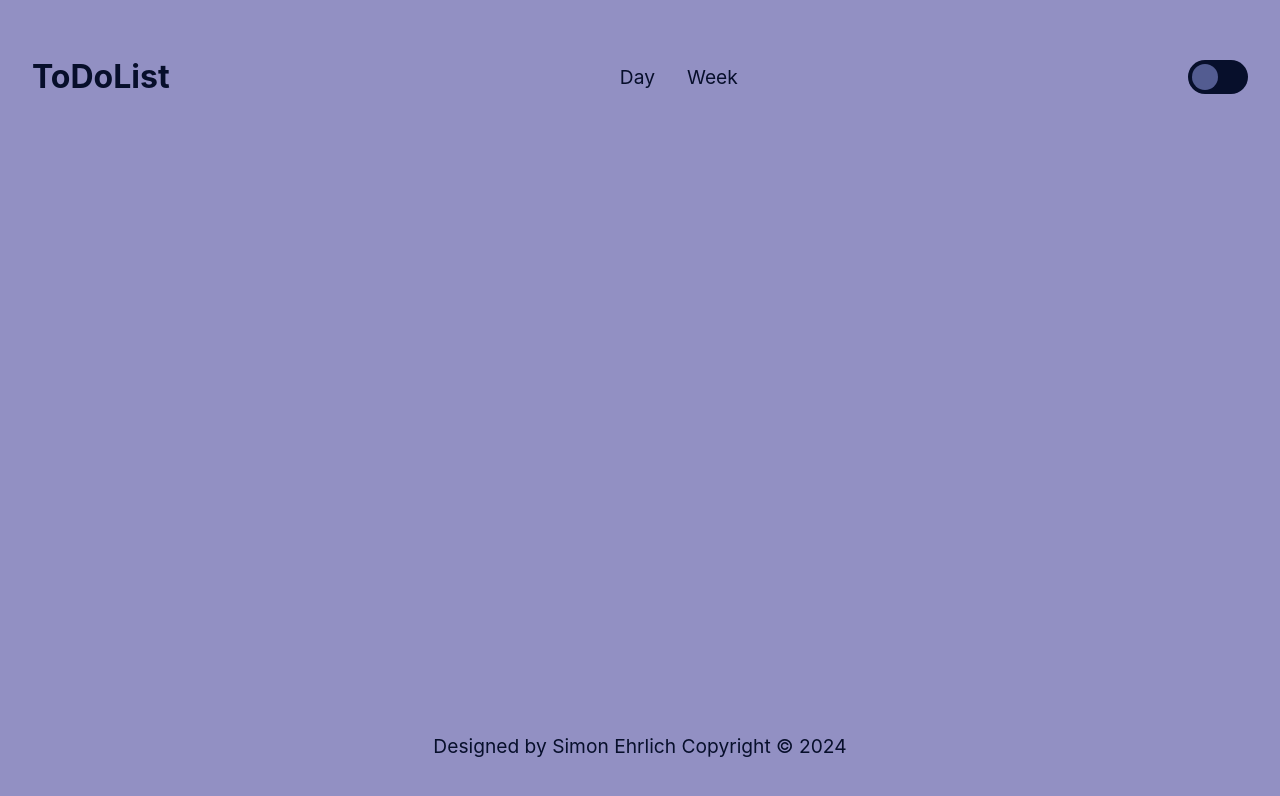
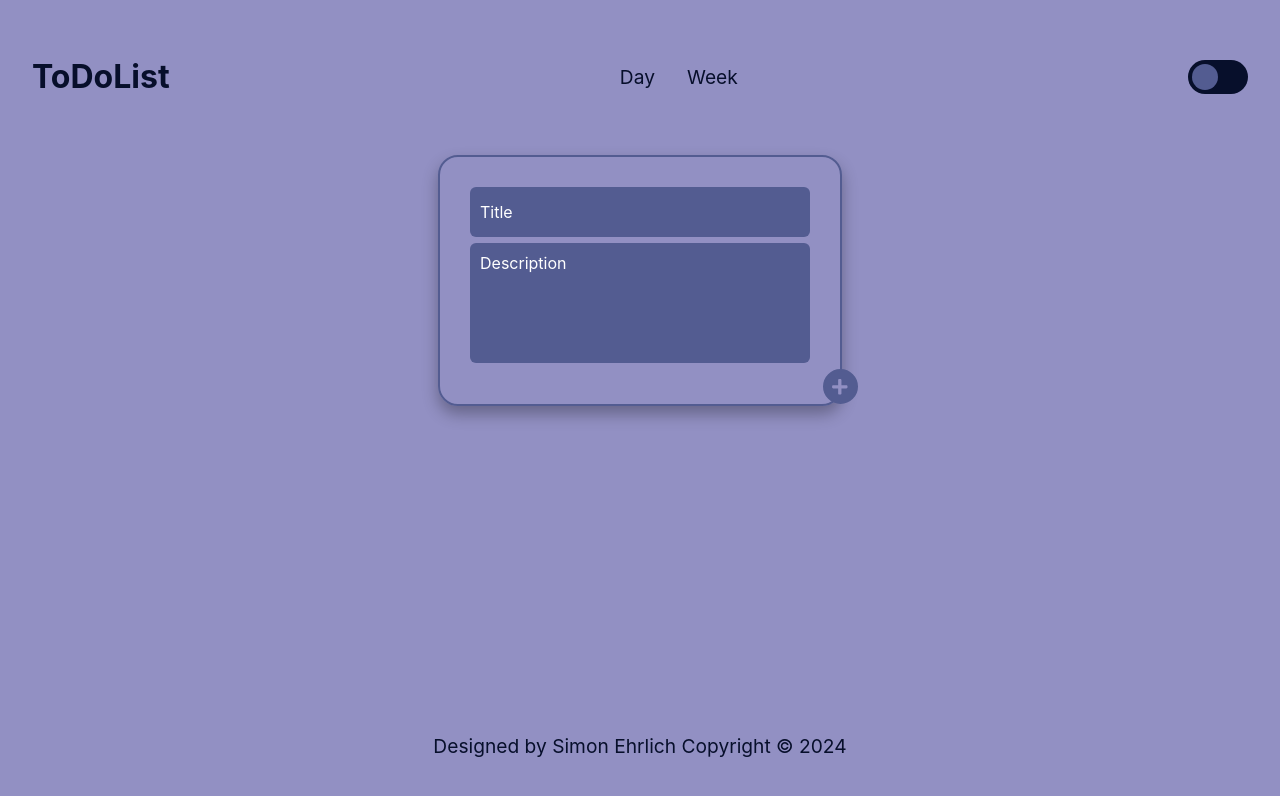
Before and after one commit to Saynomis/ToDoList, a React (Vite) app: page / in a window 1280 px wide. Shown: the top 796 px of the page. Built offline with nearby package versions, Linux system fonts and the light colour scheme.

Commit message:
stable code functionality in Note Component

```diff
--- a/src/App.jsx
+++ b/src/App.jsx
@@ -1,7 +1,9 @@
+import { useState, useEffect } from "react";
 import "./Styles/App.css";
 import Header from "./Components/Header";
+import Note from "./Components/Note";
+import CreateArea from "./Components/CreateArea";
 import Footer from "./Components/Footer";
-import { useState, useEffect } from "react";
 
 function App() {
   const [isDarkMode, setIsDarkMode] = useState(false);
@@ -14,9 +16,13 @@ function App() {
     setIsDarkMode(!isDarkMode);
   };
 
+
+
   return (
     <div>
       <Header handleClick={handleThemeToggle} isDarkMode={isDarkMode} />
+      <Note />
+      <CreateArea />
       <Footer />
     </div>
   );
--- /dev/null
+++ b/src/Components/CreateArea.jsx
@@ -0,0 +1,10 @@
+import '../Styles/CreateArea.css'
+
+export default function CreateArea() {
+    return(
+        <div>
+            <h1></h1>
+            <h2></h2>
+        </div>
+    )
+}
--- a/src/Components/Note.jsx
+++ b/src/Components/Note.jsx
@@ -1,7 +1,63 @@
+import { useState } from "react";
+import "../Styles/Note.css";
+import { FaPlus } from "react-icons/fa";
+
 export default function Note() {
-    return (
-        <div>
+  const [note, setNote] = useState({
+    title: "",
+    description: "",
+  });
 
-        </div>
-    )
+  const [notes, setNotes] = useState([]);
+
+  function handleChange(event) {
+    const { name, value } = event.target;
+    setNote((prevNote) => ({
+      ...prevNote,
+      [name]: value,
+    }));
+  }
+
+  function handleSubmit(event) {
+    event.preventDefault();
+    setNotes((prevNotes) => [...prevNotes, note]);
+    setNote({
+      title: "",
+      description: "",
+    });
+  }
+
+  return (
+    <div className="note-container">
+      <form className="note" action="" onSubmit={handleSubmit}>
+        <input
+          className="title"
+          value={note.title}
+          onChange={handleChange}
+          type="text"
+          placeholder="Title"
+          name="title"
+        />
+        <textarea
+          className="description"
+          onChange={handleChange}
+          type="text"
+          placeholder="Description"
+          value={note.description}
+          name="description"
+        />
+        <button type="submit" className="btn">
+          <FaPlus />
+        </button>
+      </form>
+      <div>
+        {notes.map((note, index) => (
+          <div key={index}>
+            <h1>{note.title}</h1>
+            <h2>{note.description}</h2>
+          </div>
+        ))}
+      </div>
+    </div>
+  );
 }
--- /dev/null
+++ b/src/Styles/Note.css
@@ -0,0 +1,86 @@
+.note-container {
+  display: flex;
+  justify-content: center;
+}
+
+.note {
+  display: flex;
+  flex-direction: column;
+  justify-content: center;
+  align-items: center;
+  border: 2px solid #535c91;
+  border-radius: 20px;
+  width: 400px;
+  padding-top: 30px;
+  gap: 6px;
+  box-shadow: 0 8px 16px rgba(0, 0, 0, 0.3);
+}
+
+.title {
+  width: 80%;
+  height: 30px;
+  border-radius: 6px;
+  background-color: #535c91;
+  border: none;
+  color: #ffffff;
+  padding: 10px;
+  resize: none;
+  font-family: inherit;
+  font-size: 1rem;
+  outline: none;
+}
+
+.title::placeholder {
+  color: #ffffff;
+}
+
+.title:focus {
+  outline: 2px solid #ffffff;
+}
+
+.description {
+  width: 80%;
+  height: 100px;
+  border-radius: 6px;
+  background-color: #535c91;
+  border: none;
+  color: #ffffff;
+  padding: 10px;
+  resize: none;
+  font-family: inherit;
+  font-size: 1rem;
+  outline: none;
+}
+
+.description::placeholder {
+  color: #ffffff;
+}
+
+.description:focus {
+  outline: 2px solid #ffffff;
+}
+
+.label {
+  justify-content: left;
+}
+
+.btn {
+  border-radius: 50%;
+  width: 35px;
+  height: 35px;
+  border: none;
+  border: 2px solid #535c91;
+  background-color: #535c91;
+  color: #9290c3;
+  margin-left: 400px;
+  font-size: 1.1rem;
+  display: flex;
+  justify-content: center;
+  align-items: center;
+}
+
+.btn:hover {
+  transform: scale(1.3);
+  cursor: pointer;
+  border: 2px solid #ffffff;
+}
```
Also changed, not shown: src/Styles/CreateArea.css (added).
